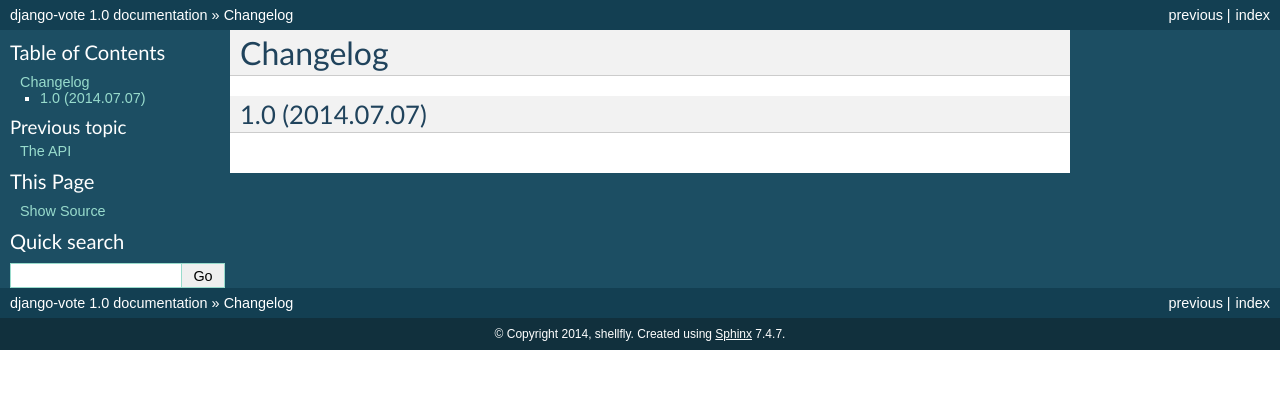
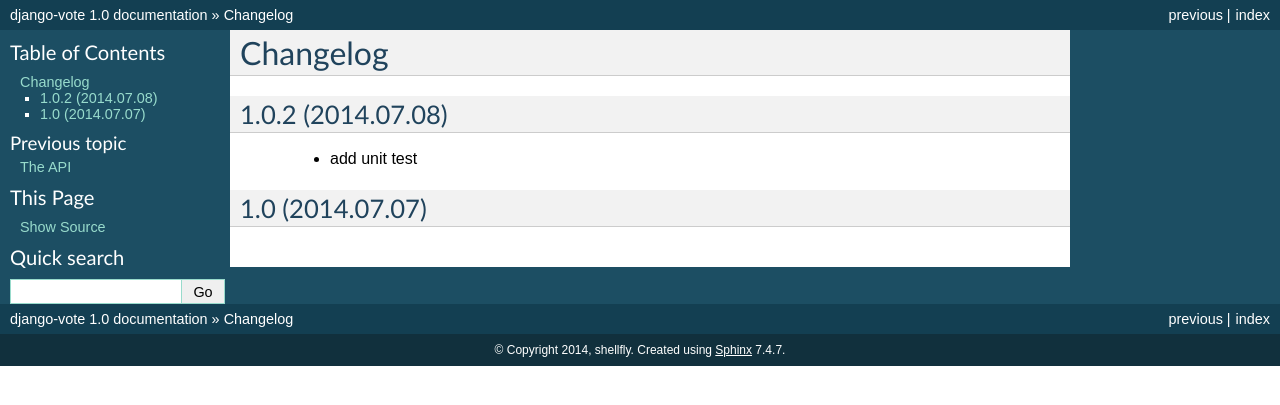
Before and after one commit to shellfly/django-vote, a Sphinx documentation site: the page built from docs/changelog.rst, in a window 1280 px wide. Shown: the top 405 px of the page. Built offline with Sphinx 7.4.7, drawn with Linux system fonts in a browser that asks for light colours.

Commit message:
update docs change log

```diff
--- a/docs/changelog.rst
+++ b/docs/changelog.rst
@@ -1,5 +1,9 @@
 Changelog
 =========
 
+1.0.2 (2014.07.08)
+-----------------
+ * add unit test
+
 1.0 (2014.07.07)
----------------
+----------------
```
